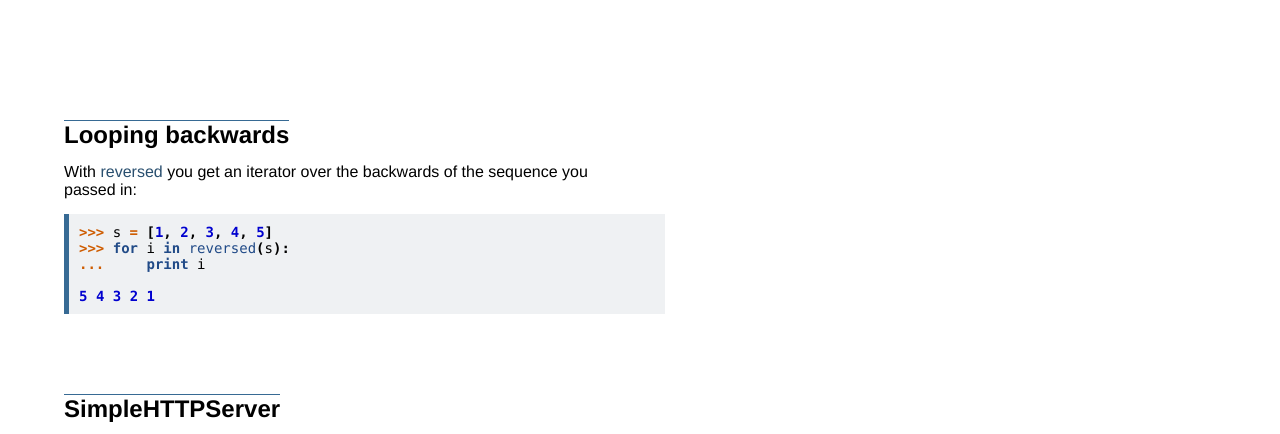
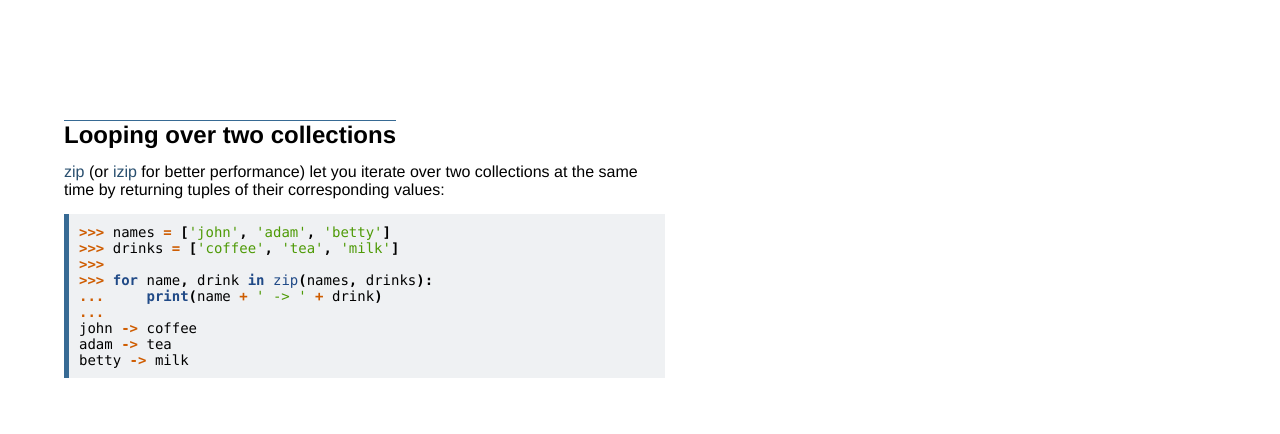
Before and after one commit to mstrcnvs/python-cool-stuff, a website: page index.html in a window 1280 px wide. Shown: the part 322-756 px from the top of the page. Drawn offline with Linux system fonts and the light colour scheme.

Commit message:
Looping over two collections, thanks to @raymondh

```diff
--- a/index.html
+++ b/index.html
@@ -13,13 +13,28 @@
 		<h2>A collection of snippets and well-known techniques to make your code more concise & elegant.</h2>
 	</header>
 	<main>
+		<article id="looping-over-two-collections">
+			<h2><a href="#looping-over-two-collections">Looping over two collections</a></h2>
+			<p><a href="http://docs.python.org/2/library/functions.html#zip">zip</a> (or <a href="http://docs.python.org/2/library/itertools.html#itertools.izip">izip</a> for better performance) let you iterate over two collections at the same time by returning tuples of their corresponding values:</p>
+<code class="highlight"><pre><span class="o">&gt;&gt;&gt;</span> <span class="n">names</span> <span class="o">=</span> <span class="p">[</span><span class="s">&#39;john&#39;</span><span class="p">,</span> <span class="s">&#39;adam&#39;</span><span class="p">,</span> <span class="s">&#39;betty&#39;</span><span class="p">]</span>
+<span class="o">&gt;&gt;&gt;</span> <span class="n">drinks</span> <span class="o">=</span> <span class="p">[</span><span class="s">&#39;coffee&#39;</span><span class="p">,</span> <span class="s">&#39;tea&#39;</span><span class="p">,</span> <span class="s">&#39;milk&#39;</span><span class="p">]</span>
+<span class="o">&gt;&gt;&gt;</span>
+<span class="o">&gt;&gt;&gt;</span> <span class="k">for</span> <span class="n">name</span><span class="p">,</span> <span class="n">drink</span> <span class="ow">in</span> <span class="nb">zip</span><span class="p">(</span><span class="n">names</span><span class="p">,</span> <span class="n">drinks</span><span class="p">):</span>
+<span class="o">...</span>     <span class="k">print</span><span class="p">(</span><span class="n">name</span> <span class="o">+</span> <span class="s">&#39; -&gt; &#39;</span> <span class="o">+</span> <span class="n">drink</span><span class="p">)</span>
+<span class="o">...</span>
+<span class="n">john</span> <span class="o">-&gt;</span> <span class="n">coffee</span>
+<span class="n">adam</span> <span class="o">-&gt;</span> <span class="n">tea</span>
+<span class="n">betty</span> <span class="o">-&gt;</span> <span class="n">milk</span>
+</pre></code>
+		</article>
+
 		<article id="looping-backwards">
 			<h2><a href="#looping-backwards">Looping backwards</a></h2>
 			<p>With <a href="http://docs.python.org/2/library/functions.html?highlight=reversed#reversed">reversed</a> you get an iterator over the backwards of the sequence you passed in:</p>
 <code class="highlight"><pre><span class="o">&gt;&gt;&gt;</span> <span class="n">s</span> <span class="o">=</span> <span class="p">[</span><span class="mi">1</span><span class="p">,</span> <span class="mi">2</span><span class="p">,</span> <span class="mi">3</span><span class="p">,</span> <span class="mi">4</span><span class="p">,</span> <span class="mi">5</span><span class="p">]</span>
 <span class="o">&gt;&gt;&gt;</span> <span class="k">for</span> <span class="n">i</span> <span class="ow">in</span> <span class="nb">reversed</span><span class="p">(</span><span class="n">s</span><span class="p">):</span>
 <span class="o">...</span>     <span class="k">print</span> <span class="n">i</span>
-
+<span class="o">...</span>
 <span class="mi">5</span> <span class="mi">4</span> <span class="mi">3</span> <span class="mi">2</span> <span class="mi">1</span>
 </pre></code>
 		</article>
```
